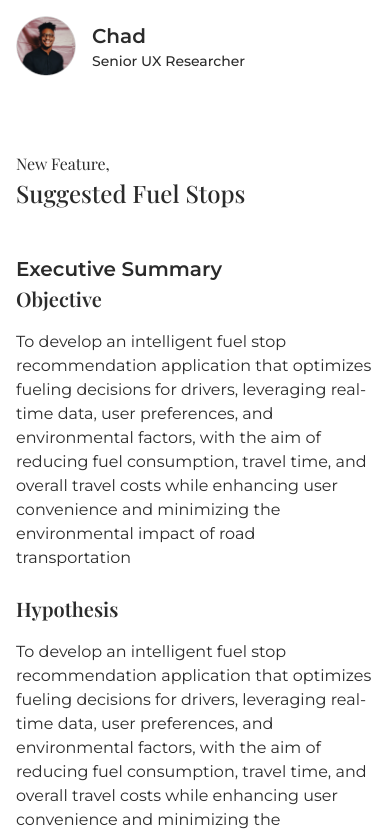
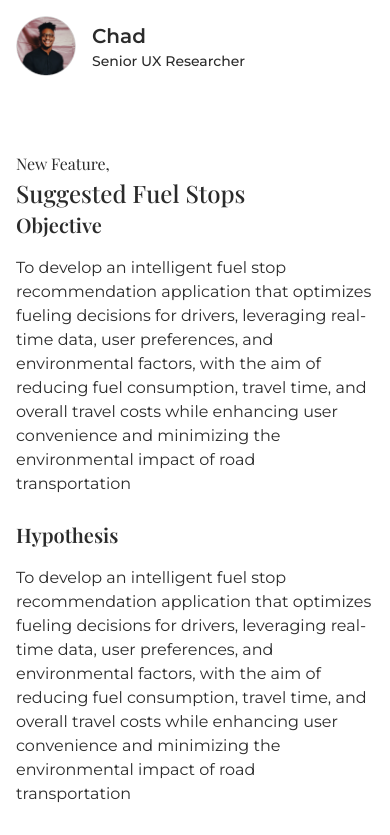
Before and after one commit to hasibulhasananik40420/client-portfolio, a React (Vite) app: page /fuel-stops in a window 390 px wide. Shown: the top 835 px of the page. Built offline with nearby package versions, Linux system fonts and the light colour scheme.

Commit message:
updated again

```diff
--- a/src/Pages/DetailsThree/DetailsThree.jsx
+++ b/src/Pages/DetailsThree/DetailsThree.jsx
@@ -20,9 +20,9 @@ const DetailsThree = () => {
           Suggested Fuel Stops
         </p>
 
-        <p className="text-[#2B2B2B] text-[20px] font-Montserrat font-semibold leading-[30px] mt-11">
+        {/* <p className="text-[#2B2B2B] text-[20px] font-Montserrat font-semibold leading-[30px] mt-[60px]">
           Executive Summary
-        </p>
+        </p> */}
 
         <div className="lg:flex items-center gap-[120px]">
           <div className="lg:w-[740px] w-full">
--- a/src/Pages/DetailsTwo/DetailsTwo.jsx
+++ b/src/Pages/DetailsTwo/DetailsTwo.jsx
@@ -24,7 +24,7 @@ const DetailsTwo = () => {
           </p>
 
           <div className="lg:flex items-center gap-[120px] mt-10 md:mt-10 lg:mt-0">
-            <div className="lg:w-[740px] w-full">
+            <div className="lg:w-[740px] w-full mt-[60px]">
               <h2 className="text-[#2B2B2B] text-[20px] font-Playfair font-semibold leading-[30px]">
                 Hypothesis
               </h2>
```
